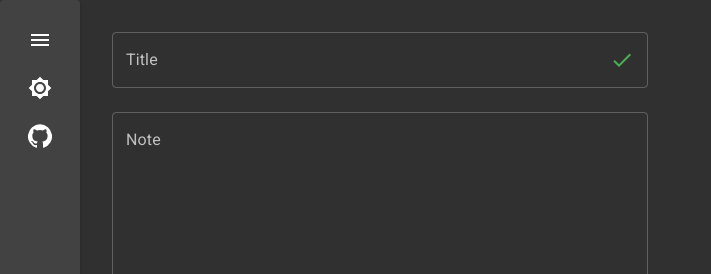
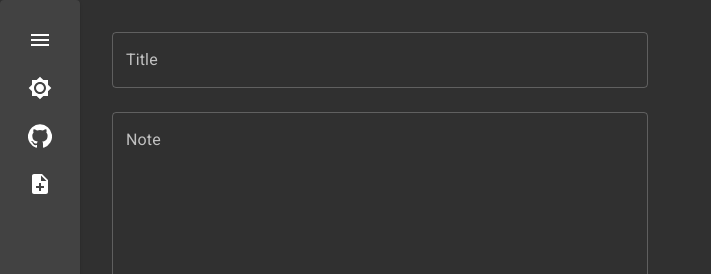
Before and after one commit to jhackshaw/ofnotes, a React (Create React App) app: page /#/create in a window 1280 px wide. Shown: the top 274 px of the page, without its empty margins (0-711 px from the left). Built offline with nearby package versions, Linux system fonts and the light colour scheme; a web font is replaced by a local one.

Commit message:
don't show status on empty create form

```diff
--- a/src/components/NoteForm.tsx
+++ b/src/components/NoteForm.tsx
@@ -56,7 +56,7 @@ const useStyles = makeStyles((theme) =>
 
 interface Props extends Partial<OutlinedTextFieldProps> {
   values: UserNoteFields;
-  saved: boolean;
+  saved?: boolean;
   showDelete?: boolean;
   errors: {
     [K in keyof UserNoteFields]?: string | null;
@@ -88,6 +88,13 @@ export const NoteForm: React.FC<Props> = ({
     </InputAdornment>
   );
 
+  const adorn =
+    saved === undefined ? undefined : saved ? (
+      <SavedAdornment />
+    ) : (
+      <LoadingAdornment />
+    );
+
   return (
     <div className={classes.root}>
       <NoteTextField
@@ -97,7 +104,7 @@ export const NoteForm: React.FC<Props> = ({
         helperText={errors.title}
         value={values.title}
         InputProps={{
-          endAdornment: saved ? <SavedAdornment /> : <LoadingAdornment />,
+          endAdornment: adorn,
         }}
         {...rest}
       />
--- a/src/components/SideMenu.tsx
+++ b/src/components/SideMenu.tsx
@@ -9,7 +9,7 @@ import { useSidebarContext, useNoteContext } from "hooks";
 const useStyles = makeStyles((theme) =>
   createStyles({
     container: {
-      flex: (expanded: boolean) => (expanded ? "0 0 400px" : "0 0 auto"),
+      flex: (expanded: boolean) => (expanded ? "0 0 350px" : "0 0 auto"),
       overflowY: "auto",
 
       zIndex: 1000,
@@ -17,13 +17,13 @@ const useStyles = makeStyles((theme) =>
       [theme.breakpoints.down("sm")]: {
         position: "absolute",
         transition: "left 0.5s",
-        maxWidth: "400px",
+        maxWidth: "350px",
         width: "100%",
-        left: (expanded: boolean) => (expanded ? "0" : "-400px"),
+        left: (expanded: boolean) => (expanded ? "0" : "-350px"),
       },
     },
     swipe: {
-      width: 60,
+      width: 40,
       height: "100%",
       position: "absolute",
       zIndex: 20,
--- a/src/components/SideMenuHeader.tsx
+++ b/src/components/SideMenuHeader.tsx
@@ -4,12 +4,15 @@ import {
   createStyles,
   IconButton,
   Typography,
+  Hidden,
 } from "@material-ui/core";
+import { Link } from "react-router-dom";
 import GithubIcon from "@material-ui/icons/GitHub";
 import CloseIcon from "@material-ui/icons/Close";
 import OpenIcon from "@material-ui/icons/Menu";
 import LightModeIcon from "@material-ui/icons/Brightness7";
 import DarkModeIcon from "@material-ui/icons/Brightness5";
+import CreateNoteIcon from "@material-ui/icons/NoteAdd";
 import { useThemeContext } from "hooks";
 
 const useStyles = makeStyles((theme) =>
@@ -50,6 +53,13 @@ export const SideMenuHeader: React.FC<Props> = ({
 
   return (
     <div className={classes.root}>
+      {!expanded && (
+        <Hidden smDown>
+          <IconButton component={Link} to="/create">
+            <CreateNoteIcon />
+          </IconButton>
+        </Hidden>
+      )}
       {expanded && (
         <div className={classes.header}>
           <Typography variant="h5">
--- a/src/hooks/useNoteForm.tsx
+++ b/src/hooks/useNoteForm.tsx
@@ -109,8 +109,12 @@ export const useNoteForm = (slug: string | undefined) => {
     shouldUpdate.current = false;
   }, [note]);
 
-  const { modified: changed } = values;
-  const { modified: saved } = savedValues;
+  const { modified: changedMod } = values;
+  const { modified: savedMod } = savedValues;
+
+  let saved;
+  if (savedValues.id || changedMod !== 0)
+    saved = Boolean(changedMod === 0 || savedMod >= changedMod);
 
   return {
     values,
@@ -119,6 +123,6 @@ export const useNoteForm = (slug: string | undefined) => {
     onChange,
     onBlur,
     onDelete,
-    saved: changed === 0 || saved >= changed,
+    saved,
   };
 };
```
Also changed, not shown: 2 other files (tests, documents, lock files or other folders).
